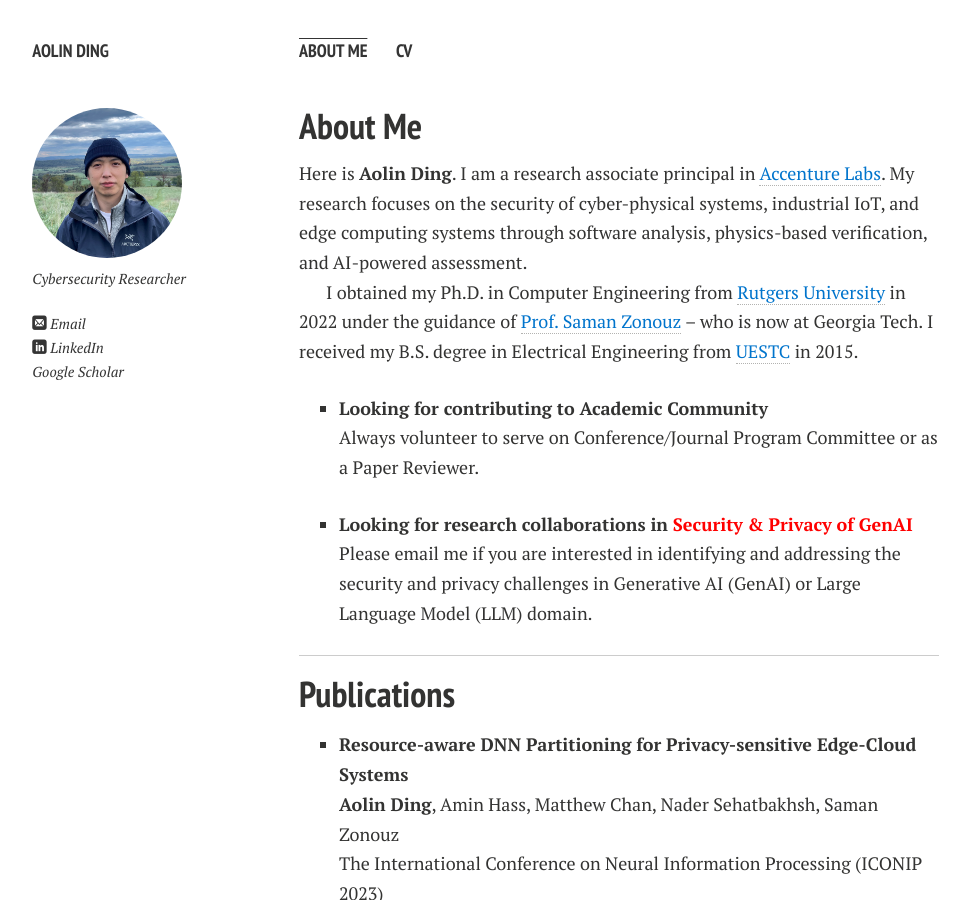
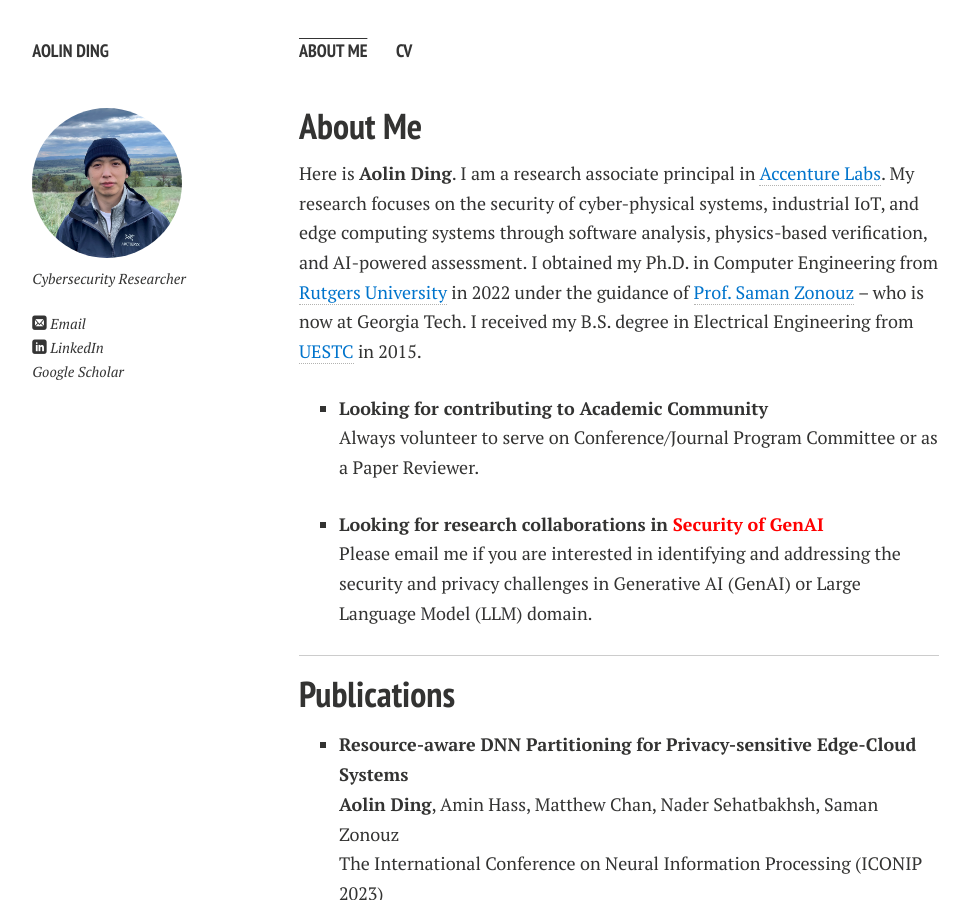
Before and after one commit to aolind/aolind.github.io, a Jekyll site: the page built from index.md, in a window 1280 px wide and 900 px high. Shown: the whole window, without its empty margins (21-989 px from the left). Built offline with Jekyll 4.4.1, drawn with Linux system fonts in a browser that asks for light colours; nearby versions of some CDN libraries; comment, search, counter and statistics services are not loaded; a style sheet for code colours, icons or effects is not loaded; our own code applies the rules of GitHub Pages for plain Markdown files.

Commit message:
Update index.md

```diff
--- a/index.md
+++ b/index.md
@@ -4,14 +4,12 @@ layout: page
 
 ## About Me
 
-Here is **Aolin Ding**. I am a research associate principal in [<font color='0074cc'>Accenture Labs</font>](https://www.accenture.com/us-en/about/accenture-labs-index). My research focuses on the security of cyber-physical systems, industrial IoT, and edge computing systems through software analysis, physics-based verification, and AI-powered assessment.
-
-I obtained my Ph.D. in Computer Engineering from [<font color='0074cc'>Rutgers University</font>](https://www.ece.rutgers.edu/) in 2022 under the guidance of [<font color='0074cc'>Prof. Saman Zonouz</font>](https://sites.google.com/site/samanzonouz4n6/saman-zonouz) – who is now at Georgia Tech. I received my B.S. degree in Electrical Engineering from [<font color='0074cc'>UESTC</font>](https://en.uestc.edu.cn/) in 2015.
+Here is **Aolin Ding**. I am a research associate principal in [<font color='0074cc'>Accenture Labs</font>](https://www.accenture.com/us-en/about/accenture-labs-index). My research focuses on the security of cyber-physical systems, industrial IoT, and edge computing systems through software analysis, physics-based verification, and AI-powered assessment. I obtained my Ph.D. in Computer Engineering from [<font color='0074cc'>Rutgers University</font>](https://www.ece.rutgers.edu/) in 2022 under the guidance of [<font color='0074cc'>Prof. Saman Zonouz</font>](https://sites.google.com/site/samanzonouz4n6/saman-zonouz) – who is now at Georgia Tech. I received my B.S. degree in Electrical Engineering from [<font color='0074cc'>UESTC</font>](https://en.uestc.edu.cn/) in 2015.
 
 - **Looking for contributing to Academic Community**\
 Always volunteer to serve on Conference/Journal Program Committee or as a Paper Reviewer.
 
-- **Looking for research collaborations in <font color='red'>Security & Privacy of GenAI</font>**\
+- **Looking for research collaborations in <font color='red'>Security of GenAI</font>**\
 Please email me if you are interested in identifying and addressing the security and privacy challenges in Generative AI (GenAI) or Large Language Model (LLM) domain.
 
 ---
```
